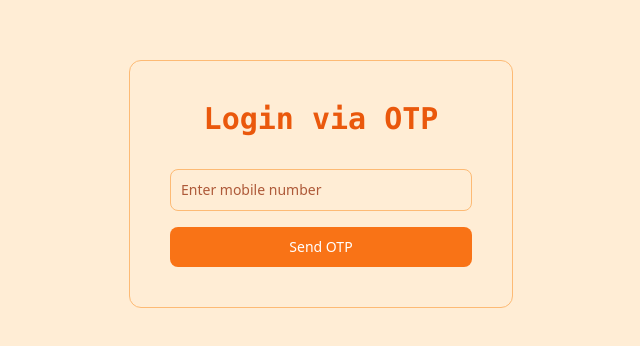
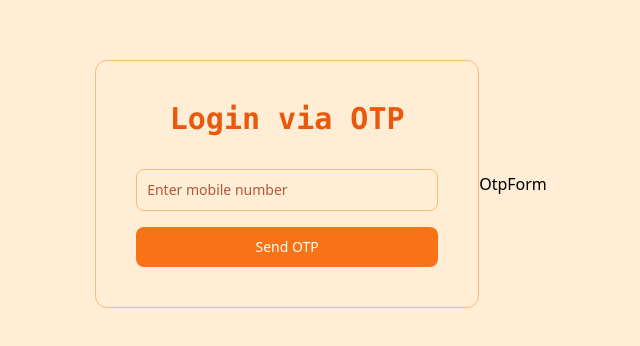
Before and after one commit to anoopraju31/100xdevs_cohort, a React (Vite) app in the folder week 7/assignments/6_otp_login/: page / in a window 1280 px wide. Shown: the part 216-562 px from the top of the page, without its empty margins (319-959 px from the left). Built offline with nearby package versions, Linux system fonts and the light colour scheme.

Commit message:
Week 7 Assignment - 6. OTP Login - OTP Form Component - initial

```diff
--- /dev/null
+++ b/week 7/assignments/6_otp_login/src/components/OtpForm.jsx
@@ -0,0 +1,5 @@
+const OtpForm = () => {
+	return <div>OtpForm</div>
+}
+
+export default OtpForm
--- a/week 7/assignments/6_otp_login/src/pages/Login.jsx
+++ b/week 7/assignments/6_otp_login/src/pages/Login.jsx
@@ -1,9 +1,11 @@
 import LoginForm from '../components/LoginForm'
+import OtpForm from '../components/OtpForm'
 
 const Login = () => {
 	return (
 		<main className='min-h-screen flex justify-center items-center bg-orange-100'>
 			<LoginForm />
+			<OtpForm />
 		</main>
 	)
 }
```
